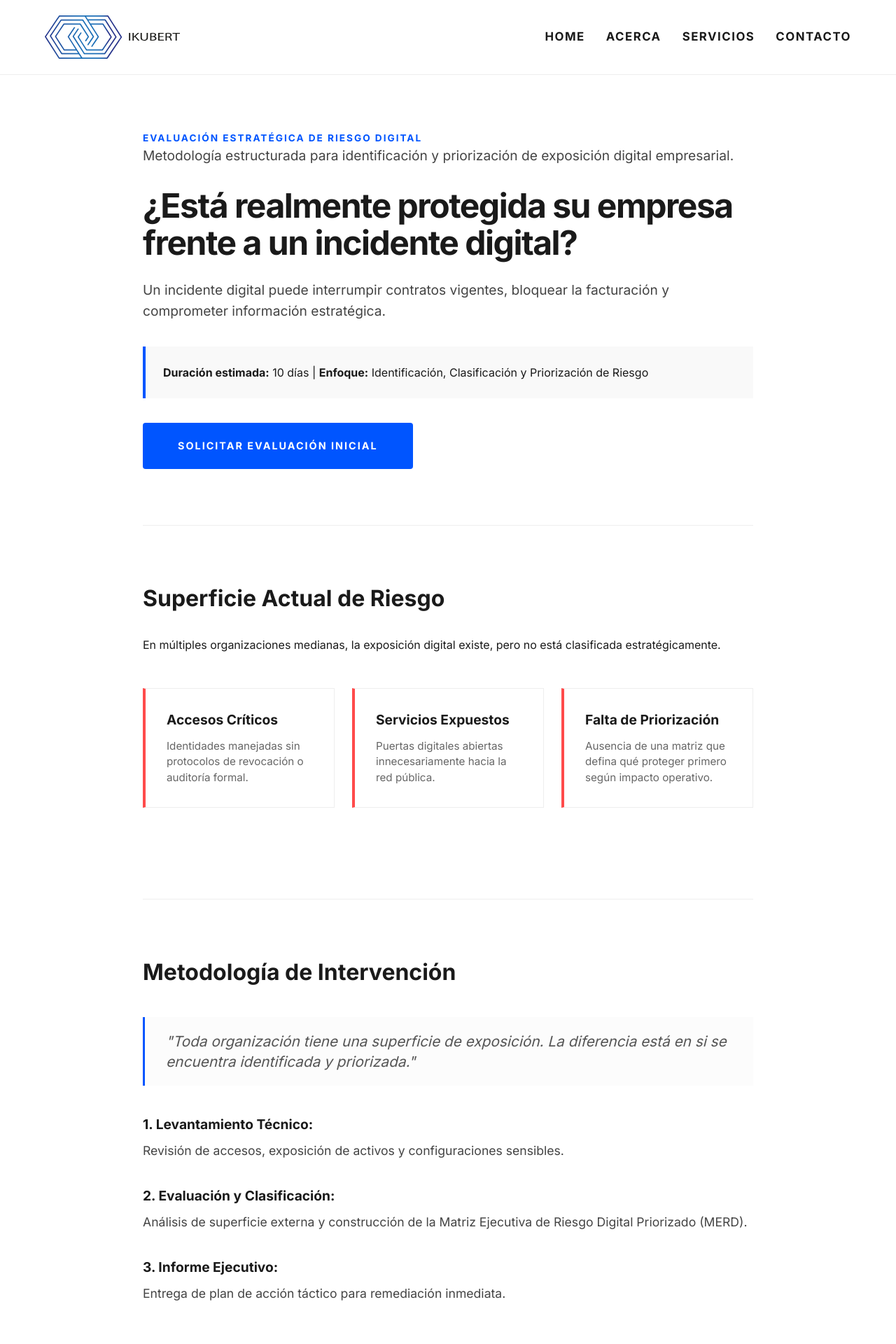
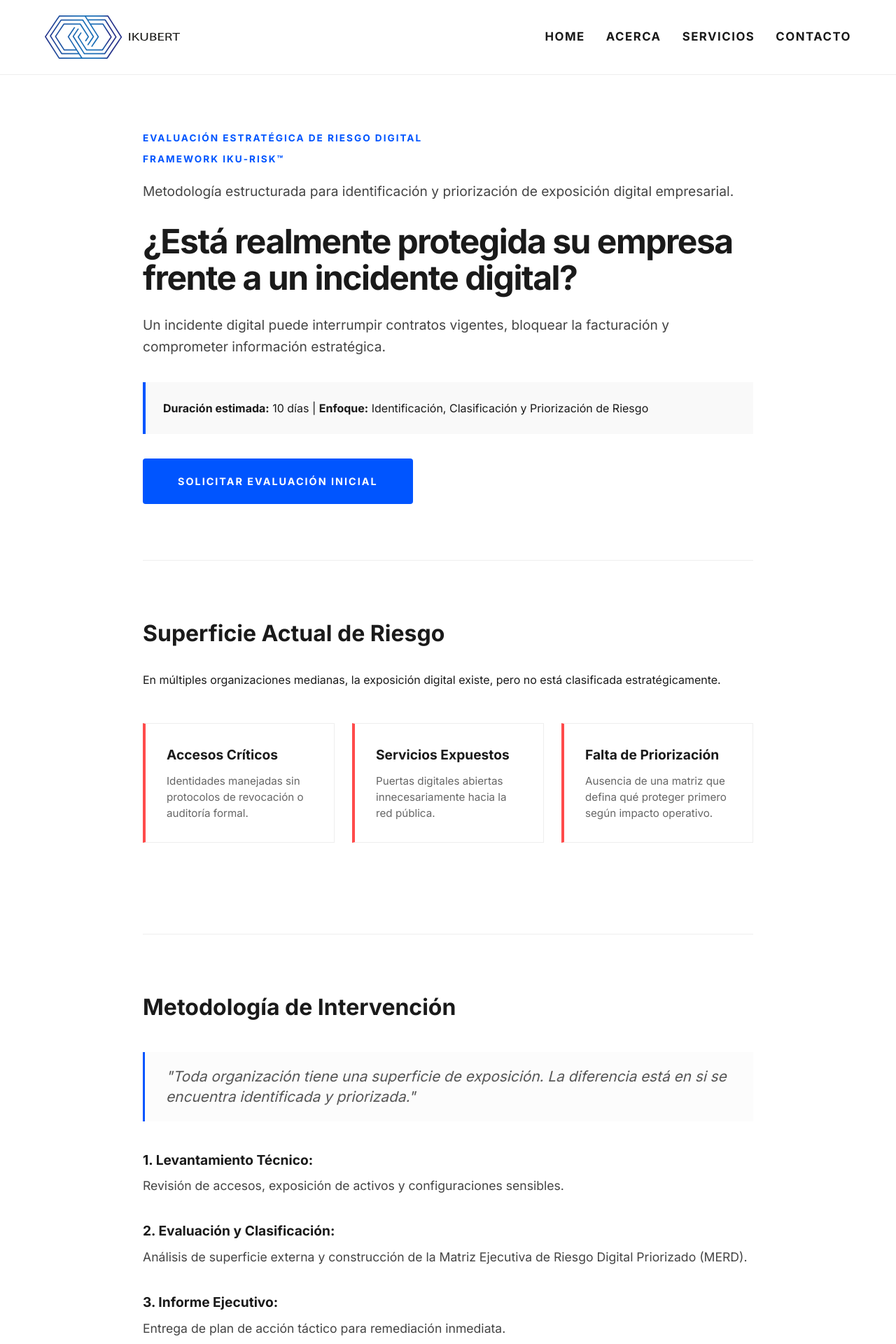
Before and after one commit to IKUBERT/ikubert.github.io, a Jekyll site: the page built from servicios/diagnostico-digital.html, in a window 1280 px wide. Shown: the top 1920 px of the page at 70% size. Built offline with Jekyll 4.4.1, drawn with Linux system fonts in a browser that asks for light colours.

Commit message:
Update diagnostico-digital.html

```diff
--- a/servicios/diagnostico-digital.html
+++ b/servicios/diagnostico-digital.html
@@ -7,15 +7,26 @@ title: Diagnóstico Inicial de Riesgo Digital | IKUBERT
 
     <section class="hero-l">
         <span class="auth-line">Evaluación Estratégica de Riesgo Digital</span>
-        <p class="subtitle-hero">Metodología estructurada para identificación y priorización de exposición digital empresarial.</p>
+        <span class="framework-tag" style="color: #0055ff; font-size: 0.85rem; font-weight: 700; text-transform: uppercase; letter-spacing: 2px; display: block; margin-top: 10px;">Framework IKU-RISK™</span>
+
+        <p class="subtitle-hero" style="margin-top: 20px;">
+            Metodología estructurada para identificación y priorización de exposición digital empresarial.
+        </p>
+
         <h1>¿Está realmente protegida su empresa frente a un incidente digital?</h1>
-        <p>Un incidente digital puede interrumpir contratos vigentes, bloquear la facturación y comprometer información estratégica.</p>
+
+        <p>
+            Un incidente digital puede interrumpir contratos vigentes, bloquear la facturación y comprometer información estratégica.
+        </p>
 
         <div class="meta-hero">
             <strong>Duración estimada:</strong> 10 días |
             <strong>Enfoque:</strong> Identificación, Clasificación y Priorización de Riesgo
         </div>
-        <a href="{{ site.baseurl }}/contacto" class="btn-main">Solicitar Evaluación Inicial</a>
+
+        <a href="{{ site.baseurl }}/contacto" class="btn-main">
+            Solicitar Evaluación Inicial
+        </a>
     </section>
 
     <section class="section-l">
@@ -27,10 +38,12 @@ title: Diagnóstico Inicial de Riesgo Digital | IKUBERT
                 <h4>Accesos Críticos</h4>
                 <p>Identidades manejadas sin protocolos de revocación o auditoría formal.</p>
             </div>
+
             <div class="p-item">
                 <h4>Servicios Expuestos</h4>
                 <p>Puertas digitales abiertas innecesariamente hacia la red pública.</p>
             </div>
+
             <div class="p-item">
                 <h4>Falta de Priorización</h4>
                 <p>Ausencia de una matriz que defina qué proteger primero según impacto operativo.</p>
```
